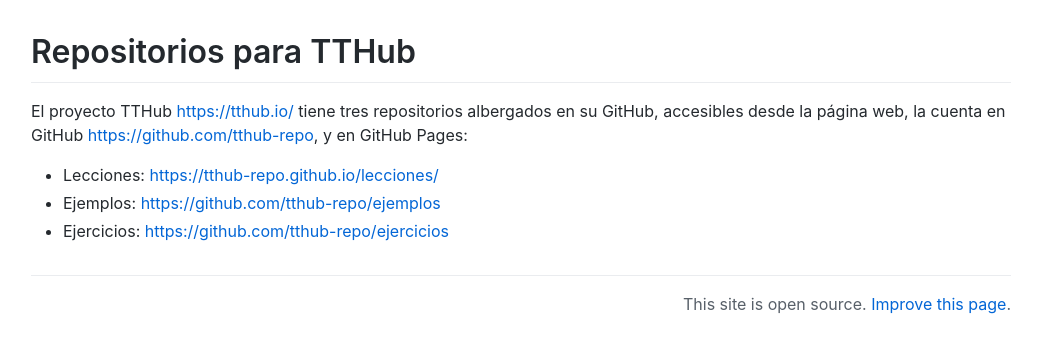
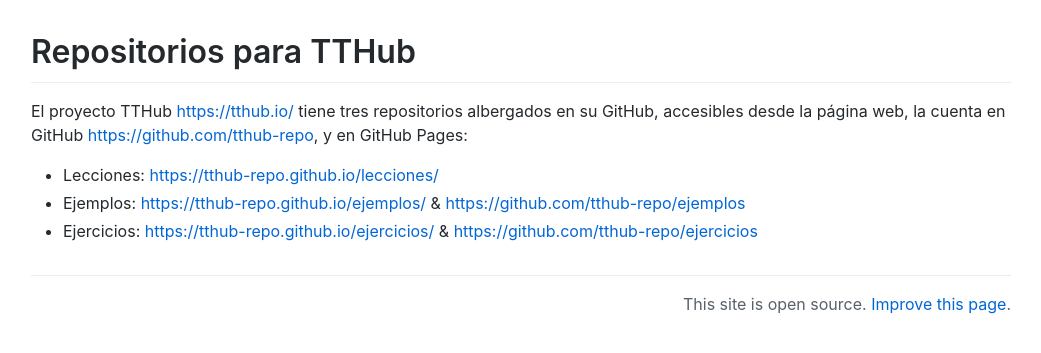
Before and after one commit to tthub-repo/tthub-repo.github.io, a Jekyll site: the page built from index.md, in a window 1280 px wide. Shown: the top 353 px of the page, without its empty margins (119-1160 px from the left). Built offline with Jekyll 4.4.1, drawn with Linux system fonts in a browser that asks for light colours; comment, search, counter and statistics services are not loaded; part of the change alters nothing that is shown.

Commit message:
add github pages link

```diff
--- a/index.md
+++ b/index.md
@@ -5,5 +5,5 @@ layout: default
 El proyecto TTHub <https://tthub.io/> tiene tres repositorios albergados en su GitHub, accesibles desde la página web, la cuenta en GitHub <https://github.com/tthub-repo>, y en GitHub Pages:
 
 - Lecciones: <https://tthub-repo.github.io/lecciones/>
-- Ejemplos: <https://github.com/tthub-repo/ejemplos>
-- Ejercicios: <https://github.com/tthub-repo/ejercicios>
+- Ejemplos: <https://tthub-repo.github.io/ejemplos/> & <https://github.com/tthub-repo/ejemplos>
+- Ejercicios: <https://tthub-repo.github.io/ejercicios/> & <https://github.com/tthub-repo/ejercicios>
```
